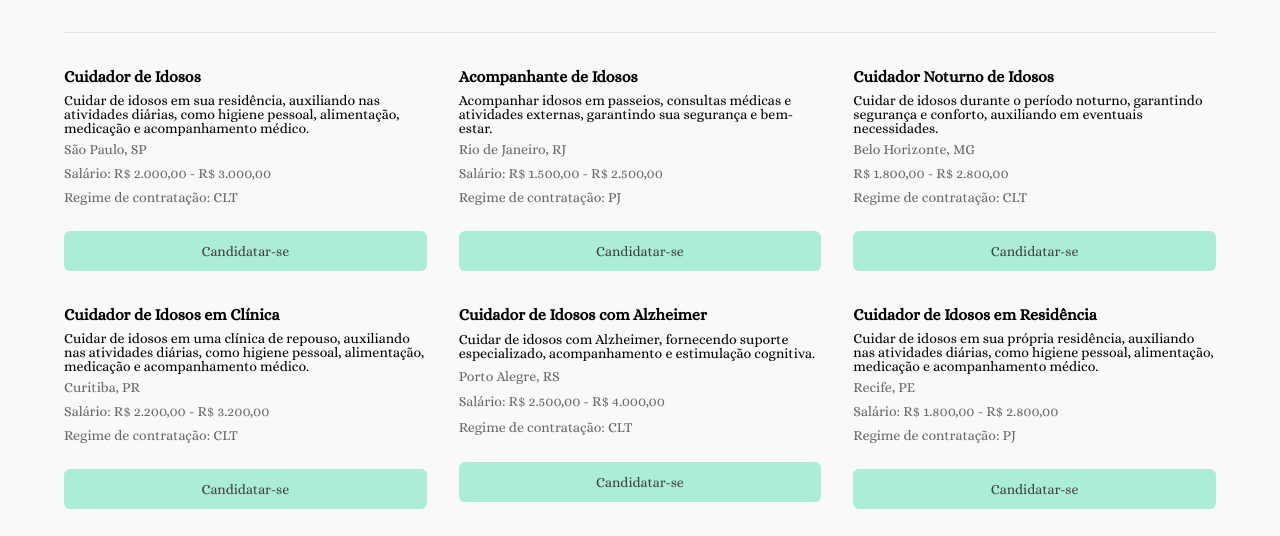
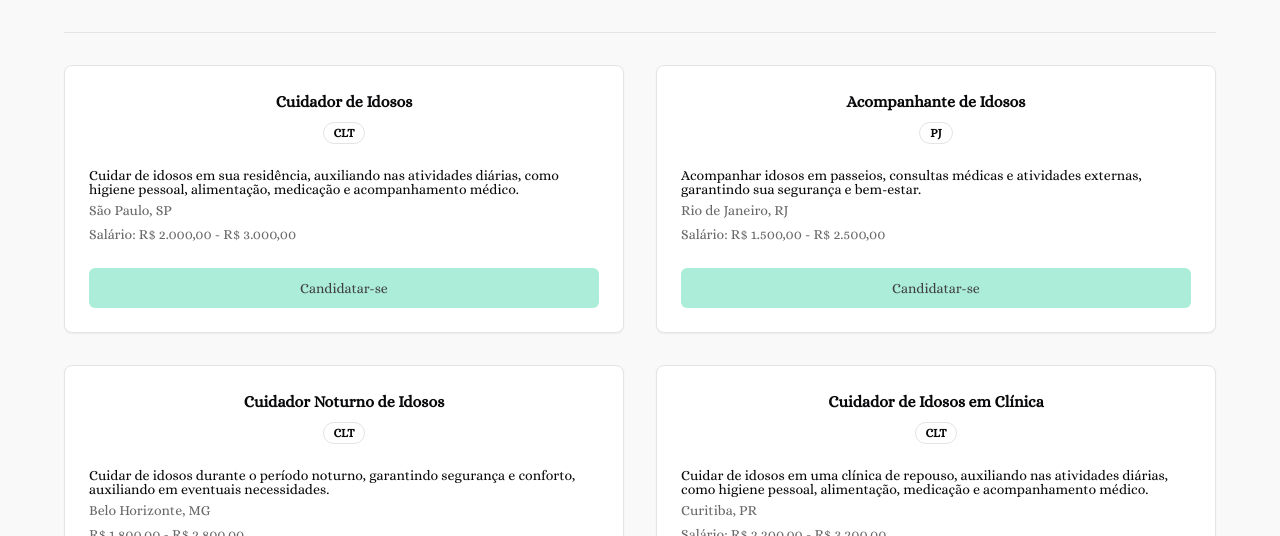
Before and after one commit to isaacviannadev/zelo-app, a Next.js app: page / in a window 1280 px wide. Shown: the part 264-800 px from the top of the page. Built offline with nearby package versions, Linux system fonts and the light colour scheme.

Commit message:
refactor: job component to a card style

```diff
--- a/src/app/vagas/page.tsx
+++ b/src/app/vagas/page.tsx
@@ -1,5 +1,5 @@
 'use client';
-import Job from '@/components/job';
+import Job from '@/components/job-card';
 import { Button } from '@/components/ui/button';
 import {
   Select,
@@ -161,7 +161,7 @@ export default function Vagas() {
           </div>
         </div>
         <Separator />
-        <div className='grid lg:grid-cols-3 gap-8'>
+        <div className='grid lg:grid-cols-2 gap-8'>
           {filteredJobs.length > 0 ? (
             filteredJobs.map((job) => <Job key={job.id} {...job} />)
           ) : (
--- /dev/null
+++ b/src/components/job-card/index.tsx
@@ -0,0 +1,54 @@
+import { Badge } from '@/components/ui/badge';
+import { Button } from '@/components/ui/button';
+import {
+  Card,
+  CardContent,
+  CardFooter,
+  CardHeader,
+} from '@/components/ui/card';
+import Link from 'next/link';
+
+export type JobProps = {
+  id: number;
+  title: string;
+  description: string;
+  location: string;
+  salary: string;
+  contract: string;
+};
+
+export default function Job({
+  id,
+  title,
+  description,
+  location,
+  salary,
+  contract,
+}: JobProps) {
+  return (
+    <Card className='h-full'>
+      <CardHeader>
+        <h2 className='font-semibold  text-center'>{title}</h2>
+        <div className='text-center'>
+          <Badge variant={'outline'}>{contract}</Badge>
+        </div>
+      </CardHeader>
+      <CardContent className='grid gap-6 relative group'>
+        <Link className='absolute inset-0 z-10' href='#'>
+          <span className='sr-only'>Ver serviço</span>
+        </Link>
+        <div className='grid gap-1'>
+          <p className='text-sm leading-none'>{description}</p>
+          <p className='text-sm text-gray-500 dark:text-gray-400'>{location}</p>
+          <p className='text-sm text-gray-500 dark:text-gray-400'>{salary}</p>
+        </div>
+      </CardContent>
+
+      <CardFooter>
+        <Button className='w-full' variant={'brand'}>
+          Candidatar-se
+        </Button>
+      </CardFooter>
+    </Card>
+  );
+}
--- a/src/components/job/index.tsx
+++ /dev/null
@@ -1,38 +0,0 @@
-import { Button } from '@/components/ui/button';
-import Link from 'next/link';
-
-export type JobProps = {
-  id: number;
-  title: string;
-  description: string;
-  location: string;
-  salary: string;
-  contract: string;
-};
-
-export default function Job({
-  id,
-  title,
-  description,
-  location,
-  salary,
-  contract,
-}: JobProps) {
-  return (
-    <div className='grid gap-6 relative group'>
-      <Link className='absolute inset-0 z-10' href='#'>
-        <span className='sr-only'>Ver serviço</span>
-      </Link>
-      <div className='grid gap-1'>
-        <h3 className='font-semibold'>{title}</h3>
-        <p className='text-sm leading-none'>{description}</p>
-        <p className='text-sm text-gray-500 dark:text-gray-400'>{location}</p>
-        <p className='text-sm text-gray-500 dark:text-gray-400'>{salary}</p>
-        <p className='text-sm text-gray-500 dark:text-gray-400'>
-          Regime de contratação: {contract}
-        </p>
-      </div>
-      <Button variant={'brand'}>Candidatar-se</Button>
-    </div>
-  );
-}
--- a/src/mocks/jobs.ts
+++ b/src/mocks/jobs.ts
@@ -1,4 +1,4 @@
-import { JobProps } from '@/components/job';
+import { JobProps } from '@/components/job-card';
 
 export const jobs: JobProps[] = [
   {
```
